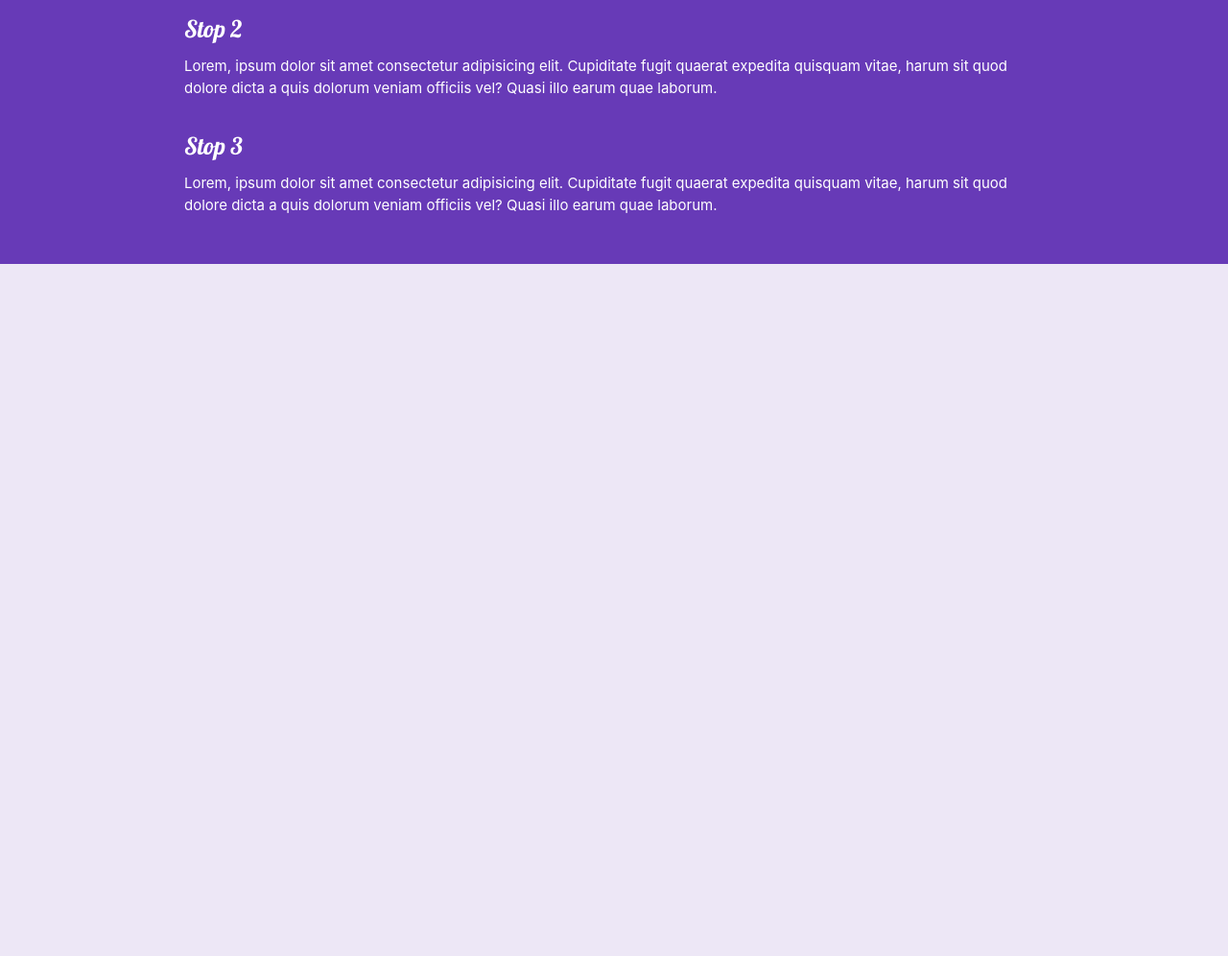
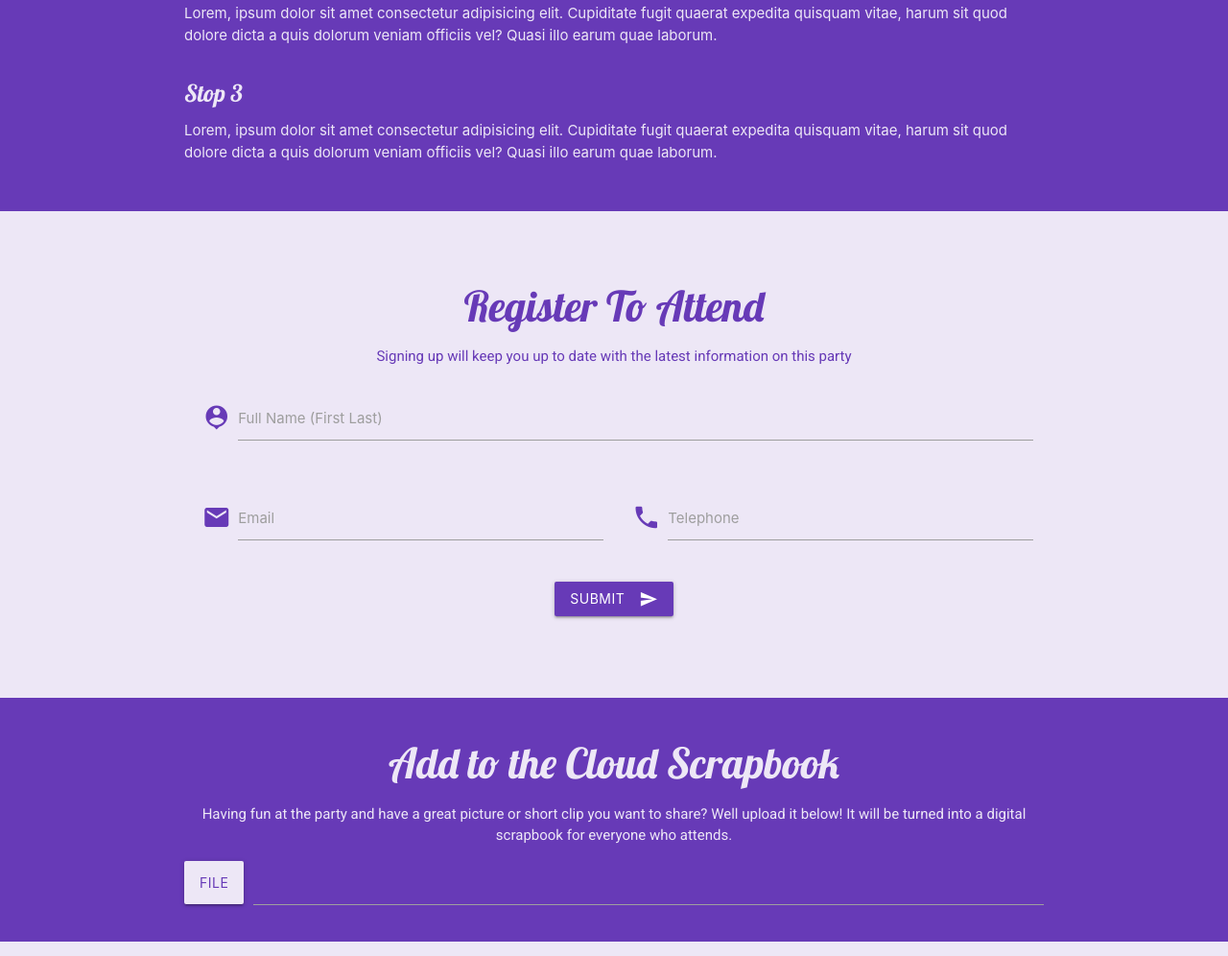
Before and after one commit to PCeeeZy/royal-train-crawl, a website: page public/index.html in a window 1280 px wide. Shown: the part 1086-2082 px from the top of the page at 96% size. Before the commit the page ends 1436 px from the top, so only its background shows below. Drawn offline with nearby package versions, Linux system fonts and the light colour scheme.

Commit message:
most of page setup

```diff
--- a/public/assets/css/style.css
+++ b/public/assets/css/style.css
@@ -25,3 +25,7 @@
     padding-top: 1rem;
     padding-bottom: 1rem;
 }
+.margin {
+    margin-top: 1rem;
+    margin-bottom: 1rem;
+}
--- a/public/index.html
+++ b/public/index.html
@@ -1,5 +1,6 @@
 <!DOCTYPE html>
 <html lang="en">
+
 <head>
     <meta charset="UTF-8">
     <meta http-equiv="X-UA-Compatible" content="IE=edge">
@@ -9,10 +10,15 @@
     <link rel="stylesheet" href="https://cdnjs.cloudflare.com/ajax/libs/materialize/1.0.0/css/materialize.min.css">
     <!-- Google Fonts -->
     <link rel="preconnect" href="https://fonts.gstatic.com">
-    <link href="https://fonts.googleapis.com/css2?family=Allura&family=Lobster&family=Luckiest+Guy&family=Roboto&display=swap" rel="stylesheet">
+    <link
+        href="https://fonts.googleapis.com/css2?family=Allura&family=Lobster&family=Luckiest+Guy&family=Roboto&display=swap"
+        rel="stylesheet">
+    <!-- Icons -->
+    <link href="https://fonts.googleapis.com/icon?family=Material+Icons" rel="stylesheet">
     <!-- Custom -->
     <link rel="stylesheet" href="./assets/css/style.css">
 </head>
+
 <body class="deep-purple lighten-5">
     <!-- navbar from materialize @ https://materializecss.com/navbar.html -->
     <nav class="deep-purple">
@@ -33,44 +39,40 @@
             <h1 class="header center deep-purple-text accent-4 font-lucky">Party Like Royalty</h1>
             <div class="row center">
                 <h5 class="header col s12 font-lucky">
-                A train crawl through the Northwest Chicago Burbs, dressed as royalty throughout history, competing to win a challenging scavenger hunt.
+                    A train crawl through the Northwest Chicago Burbs, dressed as royalty throughout history, competing
+                    to win a challenging scavenger hunt.
                 </h5>
             </div>
             <div class="row center">
-            <div class="col s12 m4">
-                <div class="icon-block deep-purple hoverable deep-purple-text text-lighten-5 border-round">
+                <div class="col s12 m12 l4 pad deep-purple-text margin">
                     <img class="responsive-img border-round" src="http://placehold.it/200/200" alt="Train and Bars">
                     <h5 class="center font-lobster">
                         UP-NW Metra Line
                     </h5>
                     <p class="font-roboto">
-                        The Union Pacific Northwest Metra Line will allow us to hit Palatine, Arlington Heights, Mt. Prospect, and Edison Park, conveniently and with access to bathrooms and ability to drink.
+                        The Union Pacific Northwest Metra Line will allow us to hit Palatine, Arlington Heights, Mt.
+                        Prospect, and Edison Park, conveniently and with access to bathrooms and ability to drink.
                     </p>
                 </div>
-            </div>
-            <div class="col s12 m4">
-                <div class="icon-block deep-purple hoverable deep-purple-text text-lighten-5 border-round">
+                <div class="col s12 m12 l4 pad deep-purple-text margin">
                     <img class="responsive-img border-round" src="http://placehold.it/200/200" alt="Train and Bars">
                     <h5 class="center font-lobster">
                         Wicked Royal
                     </h5>
                     <p class="font-roboto">
-                       We will be dressed like we are royalty.  Its going to be fun--its summertime and who doesn't like wearing a costume?  Especially when it means you aren't a peasant.  You aren't a peasant right?
+                        We will be dressed like we are royalty. Its going to be fun--its summertime and who doesn't like
+                        wearing a costume? Especially when it means you aren't a peasant. You aren't a peasant right?
                     </p>
                 </div>
-
-            </div>
-            <div class="col s12 m4">
-
-                <div class="icon-block deep-purple hoverable deep-purple-text text-lighten-5 border-round">
+                <div class="col s12 m12 l4 pad deep-purple-text margin">
                     <img class="responsive-img border-round" src="http://placehold.it/200/200" alt="Train and Bars">
                     <h5 class="center font-lobster">
                         Share Your Moments
                     </h5>
                     <p class="font-roboto">
-                      I'm pretty cool, so I designed this website to allow y'all to submit media showcasing you completing your scavenger hunt.  I'll turn it into a cool scrapbook or something. Let's go!
+                        I'm pretty cool, so I designed this website to allow y'all to submit media showcasing you
+                        completing your scavenger hunt. I'll turn it into a cool scrapbook or something. Let's go!
                     </p>
-                </div>
                 </div>
             </div>
 
@@ -79,26 +81,32 @@
     <!-- end hero section -->
     <!-- about section start -->
     <div class="section" id="about">
-    <div class="deep-purple white-text">
+        <div class="deep-purple deep-purple-text text-lighten-5">
             <div class="container pad">
 
-            <h3 class="text-center font-lobster">Itinerary</h3>
+                <h3 class="center font-lobster">Itinerary</h3>
                 <div class="row">
                     <div class="s12">
                         <h5 class="font-lobster">Stop 1</h5>
-                    <p>Lorem, ipsum dolor sit amet consectetur adipisicing elit. Cupiditate fugit quaerat expedita quisquam vitae, harum sit quod dolore dicta a quis dolorum veniam officiis vel? Quasi illo earum quae laborum.</p>
+                        <p>Lorem, ipsum dolor sit amet consectetur adipisicing elit. Cupiditate fugit quaerat expedita
+                            quisquam vitae, harum sit quod dolore dicta a quis dolorum veniam officiis vel? Quasi illo
+                            earum quae laborum.</p>
                     </div>
                 </div>
                 <div class="row">
                     <div class="s12">
                         <h5 class="font-lobster">Stop 2</h5>
-                    <p>Lorem, ipsum dolor sit amet consectetur adipisicing elit. Cupiditate fugit quaerat expedita quisquam vitae, harum sit quod dolore dicta a quis dolorum veniam officiis vel? Quasi illo earum quae laborum.</p>
+                        <p>Lorem, ipsum dolor sit amet consectetur adipisicing elit. Cupiditate fugit quaerat expedita
+                            quisquam vitae, harum sit quod dolore dicta a quis dolorum veniam officiis vel? Quasi illo
+                            earum quae laborum.</p>
                     </div>
                 </div>
                 <div class="row">
                     <div class="s12">
                         <h5 class="font-lobster">Stop 3</h5>
-                    <p>Lorem, ipsum dolor sit amet consectetur adipisicing elit. Cupiditate fugit quaerat expedita quisquam vitae, harum sit quod dolore dicta a quis dolorum veniam officiis vel? Quasi illo earum quae laborum.</p>
+                        <p>Lorem, ipsum dolor sit amet consectetur adipisicing elit. Cupiditate fugit quaerat expedita
+                            quisquam vitae, harum sit quod dolore dicta a quis dolorum veniam officiis vel? Quasi illo
+                            earum quae laborum.</p>
                     </div>
                 </div>
             </div>
@@ -107,11 +115,69 @@
     <!-- about section end -->
     <!-- rsvp section start -->
     <div class="section" id="rsvp">
-
+        <div class="container pad deep-purple-text center">
+            <h3 class="font-lobster">
+                Register To Attend
+            </h3>
+            <p class="font-roboto">
+                Signing up will keep you up to date with the latest information on this party
+            </p>
+            <div class="row">
+                <!-- https://materializecss.com/text-inputs.html -->
+                <form class="col s12">
+                    <div class="row">
+                        <div class="input-field col s12">
+                            <i class="material-icons prefix">person_pin</i>
+                            <input id="full_name" type="text" class="validate">
+                            <label for="full_name">Full Name (First Last)</label>
+                        </div>
+                    </div>
+                    <div class="row">
+                        <div class="input-field col s12 m6">
+                            <i class="material-icons prefix">email</i>
+                            <input id="email" type="email" class="validate">
+                            <label for="email">Email</label>
+                        </div>
+                        <div class="input-field col s12 m6">
+                            <i class="material-icons prefix">phone</i>
+                            <input id="icon_telephone" type="tel" class="validate">
+                            <label for="icon_telephone">Telephone</label>
+                        </div>
+                    </div>
+                    <div class="row">
+                        <button class="btn waves-effect waves-light deep-purple" type="submit" name="action">Submit
+                            <i class="material-icons right">send</i>
+                        </button>
+                    </div>
+                </form>
+            </div>
+        </div>
     </div>
     <!-- rsvp section end -->
     <!-- upload section start -->
     <div class="section" id="upload">
+        <div class="deep-purple deep-purple-text text-lighten-5">
+            <div class="container pad center">
+                <h3 class="font-lobster">
+                    Add to the Cloud Scrapbook
+                </h3>
+                <p class="font-roboto">
+                    Having fun at the party and have a great picture or short clip you want to share? Well upload it
+                    below! It will be turned into a digital scrapbook for everyone who attends.
+                </p>
+                <form action="#">
+                    <div class="file-field input-field">
+                        <div class="btn deep-purple lighten-5 deep-purple-text">
+                            <span>File</span>
+                            <input type="file">
+                        </div>
+                        <div class="file-path-wrapper">
+                            <input class="file-path validate" type="text">
+                        </div>
+                    </div>
+                </form>
+            </div>
+        </div>
 
     </div>
     <!-- upload section end -->
@@ -122,4 +188,5 @@
     <!-- Custom -->
     <script src="./assets/js/script.js"></script>
 </body>
+
 </html>
```
Lines whose indentation alone changed are shown as unchanged.
